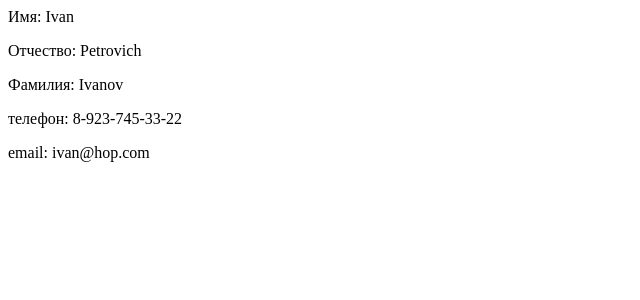
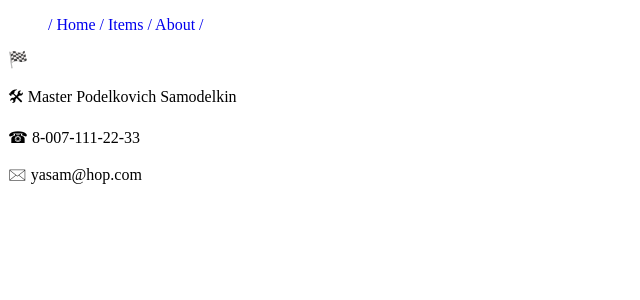
Before and after one commit to Le0har/FirstDjango, a Django app: page /about in a window 1280 px wide. Shown: the top 300 px of the page, without its empty margins (0-640 px from the left). Run offline with Django 5.2, Linux system fonts and the light colour scheme.

Commit message:
HomeWork day 3 done

```diff
--- a/FirstDjango/urls.py
+++ b/FirstDjango/urls.py
@@ -7,5 +7,4 @@ urlpatterns = [
     path("about", views.about),
     path("item/<int:number>", views.get_item),
     path("items", views.get_list_items),
-    path("items/<int:number_li>", views.get_string_li),
 ]
--- a/MainApp/views.py
+++ b/MainApp/views.py
@@ -3,29 +3,18 @@ from django.http import HttpResponse
 
 
 def home(request):
-    # text = """
-    # <h1>"Изучаем Django"</h1>
-    # <strong>Автор</strong>: <i>Иванов И.П.</i>
-    # """
-    # return HttpResponse(text)
     return render(request, 'index.html')
 
 
 def about(request):
-    name = 'Ivan'
-    middle_name = 'Petrovich'
-    surname = 'Ivanov'
-    tel_number = '8-923-745-33-22'
-    email = 'ivan@hop.com'
-
-    text = f"""
-    <p>Имя: {name}</p>
-    <p>Отчество: {middle_name}</p>
-    <p>Фамилия: {surname}</p>
-    <p>телефон: {tel_number}</p>
-    <p>email: {email}</p>
-    """
-    return HttpResponse(text)
+    context = {
+        'name': 'Master',
+        'middle_name': 'Podelkovich',
+        'surname': 'Samodelkin',
+        'tel_number': '8-007-111-22-33',
+        'email': 'yasam@hop.com'
+    }
+    return render(request, 'about.html', context)
 
 
 items = [
@@ -41,7 +30,7 @@ def get_item(request, number):
     for item in items:
         if item['id'] == number:
             context = {'item': item}
-        return render(request, 'item_page.html', context)
+            return render(request, 'item_page.html', context)
     text = f'Товар с id={number} не найден!'
     return HttpResponse(text)
 
@@ -49,12 +38,3 @@ def get_item(request, number):
 def get_list_items(request):
     context = {'items': items}
     return render(request, 'items_list.html', context)
-
-
-def get_string_li(request, number_li):
-    text = f"""
-    <p><a href="/items" style="text-decoration: none">&#8617; к списку товаров</a></p>
-    <p>Название: {items[number_li - 1]['name']}</p>
-    <p>Количество: {items[number_li - 1]['quantity']}</p>
-    """
-    return HttpResponse(text)
--- a/templates/about.html
+++ b/templates/about.html
@@ -0,0 +1,24 @@
+<!DOCTYPE html>
+<html lang="en">
+<head>
+    <meta charset="UTF-8">
+    <meta name="viewport" content="width=device-width, initial-scale=1.0">
+    <title>about page</title>
+</head>
+<body>
+    <header>
+        <nav>
+            <ul style="list-style-type: none">
+                <li style="display: inline"><a href="/" style="text-decoration: none">/ Home </a></li>
+                <li style="display: inline"><a href="/items" style="text-decoration: none">/ Items </a></li>
+                <li style="display: inline"><a href="/about" style="text-decoration: none">/ About /</a></li>
+            </ul>
+        </nav>
+    </header>
+
+    <p>&#127937;</p>
+    <p>&#128736; {{ name }} {{ middle_name }} {{ surname }}</p>
+    <p>&#9742; {{ tel_number }}</p>
+    <p>&#128386; {{ email }}</p>
+</body>
+</html>
```
Also changed, not shown: templates/index.html (+10 -0 lines), templates/item_page.html (+17 -1 lines), templates/items_list.html (+12 -2 lines).
